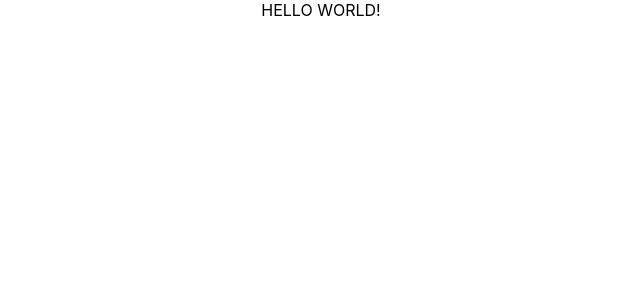
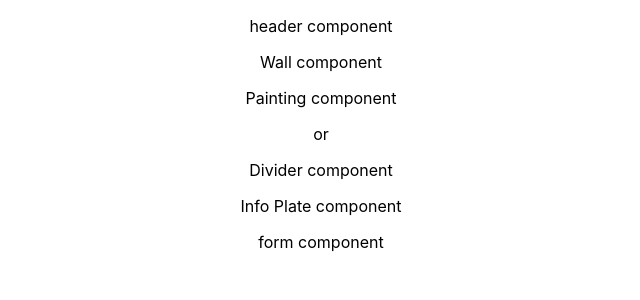
Before and after one commit to JohPik/art-algorithm-visualiser, a React (Create React App) app: page / in a window 1280 px wide. Shown: the top 300 px of the page, without its empty margins (319-959 px from the left). Built offline with nearby package versions, Linux system fonts and the light colour scheme.

Commit message:
Created first Set of components

```diff
--- a/src/App.js
+++ b/src/App.js
@@ -1,10 +1,17 @@
 import React from 'react';
 import './App.css';
+
+// Components
+import Header from './components/Header'
+import Wall from './components/Wall'
+import Form from './components/Form'
 
 function App() {
   return (
     <div className="App">
-      HELLO WORLD!
+      <Header/>
+      <Wall/>
+      <Form/>
     </div>
   );
 }
--- /dev/null
+++ b/src/components/Divider.js
@@ -0,0 +1,9 @@
+import React from 'react'
+
+export default function Divider(){
+    return (
+        <p>
+        Divider component
+        </p>
+    )
+}
--- /dev/null
+++ b/src/components/Form.js
@@ -0,0 +1,9 @@
+import React from 'react'
+
+export default function Form(){
+    return (
+        <p>
+        form component
+        </p>
+    )
+}
--- /dev/null
+++ b/src/components/Header.js
@@ -0,0 +1,9 @@
+import React from 'react'
+
+export default function Header(){
+    return (
+        <p>
+        header component
+        </p>
+    )
+}
--- /dev/null
+++ b/src/components/InfoPlate.js
@@ -0,0 +1,9 @@
+import React from 'react'
+
+export default function InfoPlate(){
+    return (
+        <p>
+        Info Plate component
+        </p>
+    )
+}
--- /dev/null
+++ b/src/components/Painting.js
@@ -0,0 +1,9 @@
+import React from 'react'
+
+export default function Painting(){
+    return (
+        <p>
+        Painting component
+        </p>
+    )
+}
--- /dev/null
+++ b/src/components/Wall.js
@@ -0,0 +1,19 @@
+import React from 'react'
+
+import Painting from './Painting'
+import Divider from './Divider'
+import InfoPlate from './InfoPlate'
+
+
+
+export default function Wall(){
+    return (
+        <>
+        <p>Wall component</p>
+        <Painting/>
+        <p>or</p>
+        <Divider/>
+        <InfoPlate/>
+        </>
+    )
+}
```
